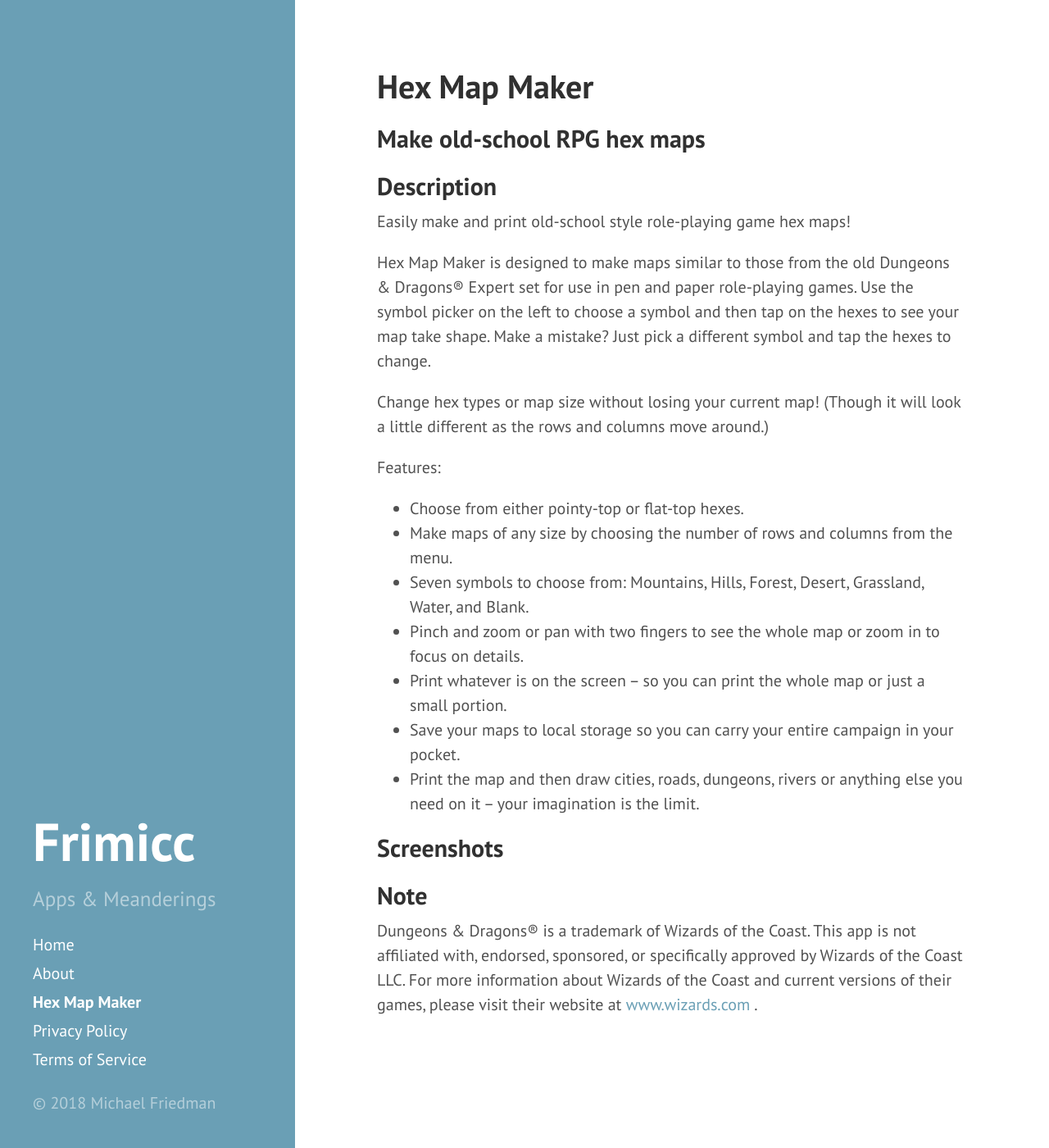
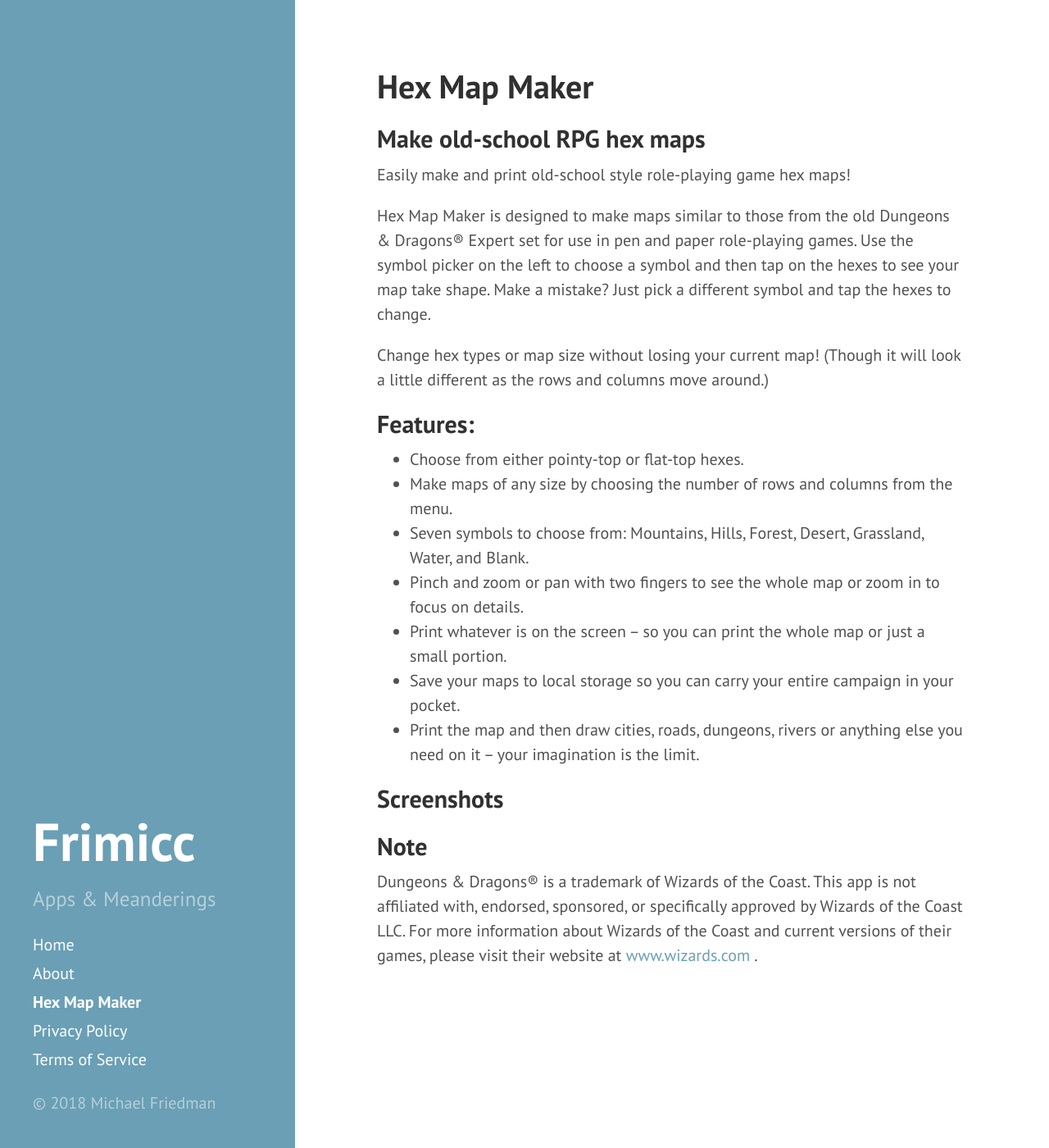
Before and after one commit to frimicc/frimicc.github.io, a Jekyll site: the page built from hexmapmaker.md, in a window 1280 px wide and 1400 px high. Shown: the whole window at 82% size. Built offline with Jekyll 4.4.1, drawn with Linux system fonts in a browser that asks for light colours.

Commit message:
Fix app page formatting

```diff
--- a/hexmapmaker.md
+++ b/hexmapmaker.md
@@ -5,14 +5,13 @@ title: Hex Map Maker
 
 ## Make old-school RPG hex maps
 
-## Description
 Easily make and print old-school style role-playing game hex maps!
 
 Hex Map Maker is designed to make maps similar to those from the old Dungeons & Dragons® Expert set for use in pen and paper role-playing games. Use the symbol picker on the left to choose a symbol and then tap on the hexes to see your map take shape. Make a mistake? Just pick a different symbol and tap the hexes to change.
 
 Change hex types or map size without losing your current map! (Though it will look a little different as the rows and columns move around.)
 
-Features:
+## Features:
 * Choose from either pointy-top or flat-top hexes.
 * Make maps of any size by choosing the number of rows and columns from the menu.
 * Seven symbols to choose from: Mountains, Hills, Forest, Desert, Grassland, Water, and Blank.
```
